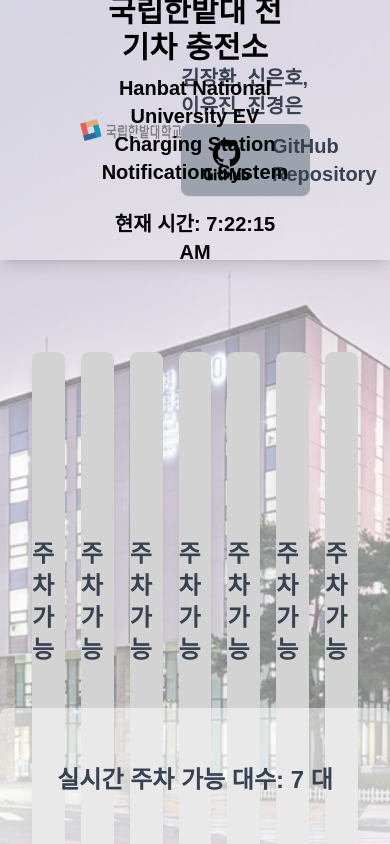
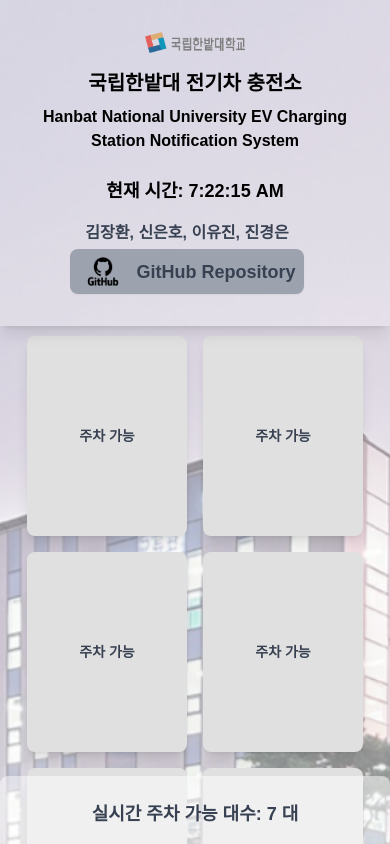
Before and after one commit to wodeyuzhou/evcharge-status, a Next.js app: page / in a window 390 px wide. Shown: the top 844 px of the page. Built offline with nearby package versions, Linux system fonts and the light colour scheme.

Commit message:
fix page

```diff
--- a/app/page.tsx
+++ b/app/page.tsx
@@ -59,7 +59,7 @@
   }, []);
 
   return (
-    <div className="relative min-h-screen p-8 font-[var(--font-geist-sans)]">
+    <div className="relative min-h-screen p-4 sm:p-8 font-[var(--font-geist-sans)]">
       {/* 배경 이미지 */}
       <div className="absolute inset-0 -z-10">
         <Image
@@ -71,26 +71,26 @@
       </div>
 
       {/* 상단 헤더 - 전체 폭 차지 */}
-      <header className="bg-white bg-opacity-25 py-16 px-12 shadow-lg flex justify-between items-center w-full fixed top-0 left-0 right-0 z-20">
+      <header className="bg-white bg-opacity-25 py-8 sm:py-16 px-4 sm:px-12 shadow-lg flex flex-col sm:flex-row justify-between items-center w-full fixed top-0 left-0 right-0 z-20">
         {/* 왼쪽 로고 */}
-        <div className="flex items-center pl-8">
-          <Image src="/logo.jpg" alt="Logo" width={200} height={60} className="mr-4" /> {/* 로고 크기 증가 */}
+        <div className="flex items-center mb-4 sm:mb-0 pl-4 sm:pl-8">
+          <Image src="/logo.jpg" alt="Logo" width={100} height={40} className="mr-4 sm:mr-8" /> {/* 로고 크기 증가 */}
         </div>
 
         {/* 가운데 텍스트 */}
-        <div className="absolute top-1/2 left-1/2 transform -translate-x-1/2 -translate-y-1/2 text-center">
-          <h1 className="text-3xl font-bold text-black">국립한밭대 전기차 충전소</h1>
-          <h2 className="text-xl font-semibold text-black mt-2">Hanbat National University EV Charging Station Notification System</h2>
-          <p className="text-xl mt-6 font-semibold text-black">현재 시간: {currentTime}</p> {/* 현재 시간 표시 */}
+        <div className="text-center flex-1">
+          <h1 className="text-xl sm:text-3xl font-bold text-black">국립한밭대 전기차 충전소</h1>
+          <h2 className="text-md sm:text-xl font-semibold text-black mt-2">Hanbat National University EV Charging Station Notification System</h2>
+          <p className="text-lg sm:text-xl mt-6 font-semibold text-black">현재 시간: {currentTime}</p> {/* 현재 시간 표시 */}
         </div>
 
         {/* 오른쪽 정보 및 GitHub 링크 */}
-        <div className="flex flex-col items-end gap-1 text-gray-700 pr-8">
-          <p className="text-xl font-bold text-gray-700">김장환, 신은호, 이유진, 진경은</p>
+        <div className="flex flex-col items-center sm:items-end gap-1 text-gray-700 pr-4 sm:pr-8 mt-4 sm:mt-0">
+          <p className="text-base sm:text-xl font-bold text-gray-700">김장환, 신은호, 이유진, 진경은</p>
           {/* GitHub 링크 감싸는 블록 */}
           <div className="flex items-center gap-2 bg-gray-400 p-2 rounded-lg shadow-sm">
-            <a href="https://github.com/wodeyuzhou/evcharge-status" target="_blank" rel="noopener noreferrer" className="text-xl font-bold flex items-center gap-2">
-              <Image src="/github-logo.png" alt="GitHub" width={75} height={24} />
+            <a href="https://github.com/wodeyuzhou/evcharge-status" target="_blank" rel="noopener noreferrer" className="text-lg sm:text-xl font-bold flex items-center gap-2">
+              <Image src="/github-logo.png" alt="GitHub" width={50} height={20} />
               <span>GitHub Repository</span>
             </a>
           </div>
@@ -98,11 +98,11 @@
       </header>
 
       {/* 주차 관련 콘텐츠 - 헤더 아래 배치 */}
-      <div className="flex justify-center gap-4 mt-60 pt-20">
+      <div className="flex flex-wrap justify-center gap-4 mt-60 pt-20">
         {parkingData.parkingTimes.map((time, index) => (
           <div
             key={index}
-            className={`relative w-[300px] h-[500px] flex items-center justify-center rounded-lg shadow-lg overflow-hidden ${
+            className={`relative w-[160px] h-[200px] sm:w-[300px] sm:h-[400px] flex items-center justify-center rounded-lg shadow-lg overflow-hidden ${
               time ? "bg-gray-200" : "animate-blink-white"
             }`}
           >
@@ -116,13 +116,13 @@
                   objectFit="cover"
                 />
                 {/* 주차 시간 표시 - 깜빡임 애니메이션 추가 */}
-                <div className="absolute top-0 w-full bg-red-500 bg-opacity-50 text-white text-center py-2 text-lg">
+                <div className="absolute top-0 w-full bg-red-500 bg-opacity-50 text-white text-center py-2 text-sm sm:text-lg">
                   <span className="animate-blink-red">{time}</span>
                 </div>
               </>
             ) : (
               // 빈 자리는 흰색 깜빡임 애니메이션 유지 및 "주차 가능" 표시
-              <div className="w-full h-full flex items-center justify-center text-2xl font-bold text-gray-700">
+              <div className="w-full h-full flex items-center justify-center text-sm sm:text-2xl font-bold text-gray-700">
                 주차 가능
               </div>
             )}
@@ -131,9 +131,9 @@
       </div>
 
       {/* 하단 푸터 - 현재 시간과 주차 가능 대수 */}
-      <footer className="bg-white bg-opacity-50 p-12 shadow-lg rounded-t-lg flex justify-center items-center w-full fixed bottom-0 left-0 right-0 z-20">
+      <footer className="bg-white bg-opacity-50 p-4 sm:p-12 shadow-lg rounded-t-lg flex justify-center items-center w-full fixed bottom-0 left-0 right-0 z-20">
         <div className="text-center">
-          <p className="text-2xl font-semibold text-gray-700 mt-2">실시간 주차 가능 대수: {parkingData.availableSpots} 대</p>
+          <p className="text-lg sm:text-2xl font-semibold text-gray-700 mt-2">실시간 주차 가능 대수: {parkingData.availableSpots} 대</p>
         </div>
       </footer>
 
```
